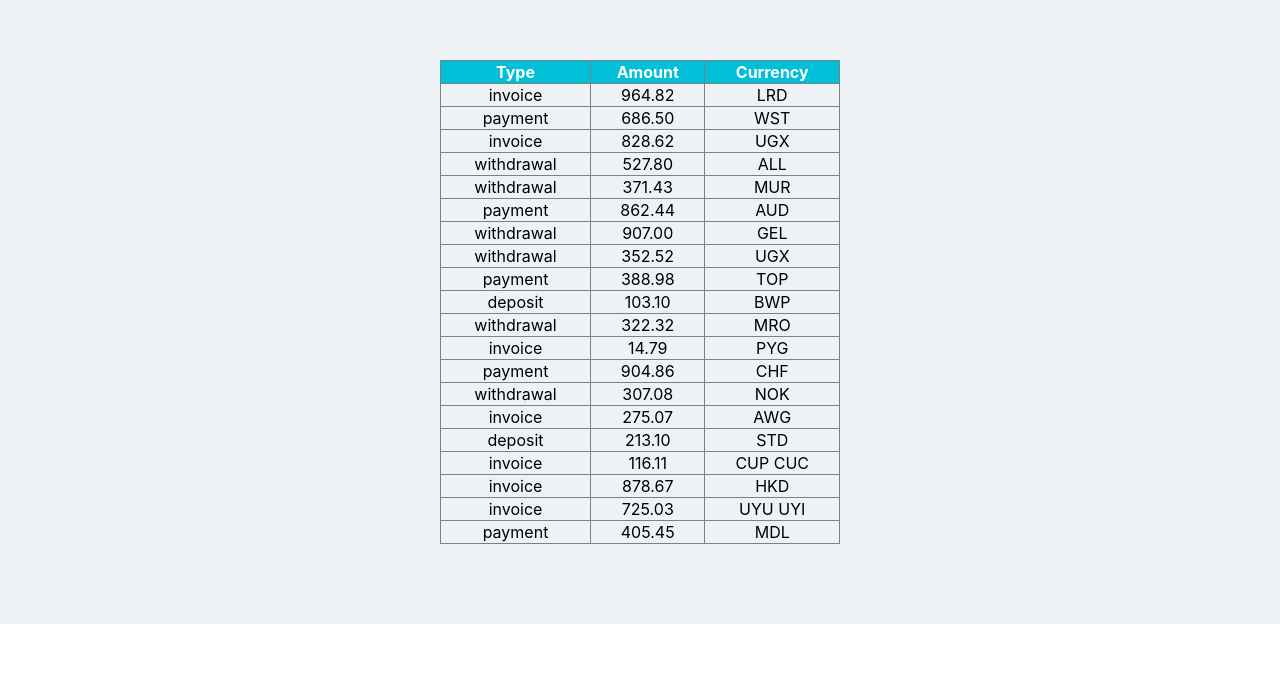
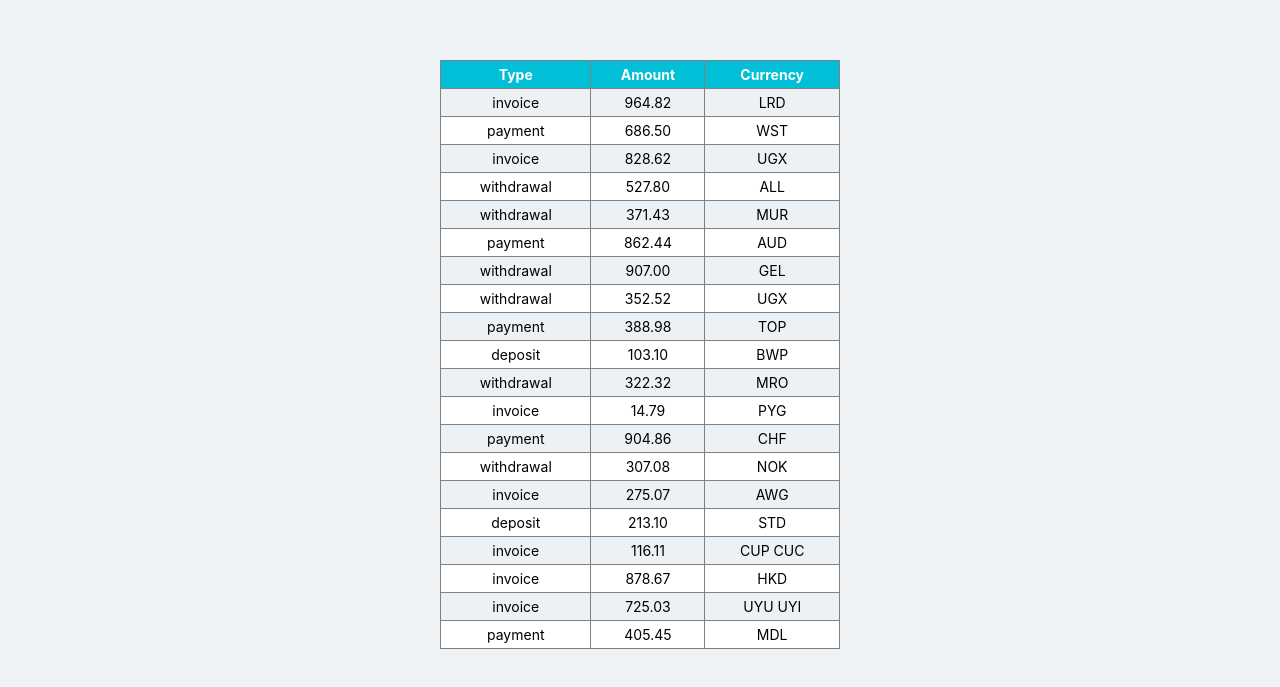
Before and after one commit to Ivan-GoIT/react-hw-01-components, a React (Create React App) app: page / in a window 1280 px wide. Shown: the part 1491-2178 px from the top of the page. Before the commit the page ends 2115 px from the top, so only its background shows below. Built offline with nearby package versions, Linux system fonts and the light colour scheme.

Commit message:
fix last

```diff
--- a/src/components/TransactionHistory/TransactionHistory.module.css
+++ b/src/components/TransactionHistory/TransactionHistory.module.css
@@ -3,16 +3,21 @@
   margin: 0 auto;
 }
 th {
+  padding: 5px 0;
+
   background-color: #00bfd7;
   color: #fff;
   border: 1px solid grey;
 }
 
 table {
+  font-size: 14px;
   border-collapse: collapse;
   border: 1px solid grey;
 }
-td{
+td {
+  padding: 5px 0;
   border: 1px solid grey;
-  text-align: center
+  text-align: center;
+  background-color: #fff;
 }
--- a/src/components/TransactionHistory/TransactionItem/TransactionItem.jsx
+++ b/src/components/TransactionHistory/TransactionItem/TransactionItem.jsx
@@ -1,7 +1,8 @@
+import css from './TransactionItem.module.css'
 export const TransactionItem = ({ type, amount, currency, rowColor }) => (
-  <tr className={rowColor}>
-    <td>{type}</td>
-    <td>{amount}</td>
-    <td>{currency}</td>
+  <tr>
+    <td className={css[rowColor]}>{type}</td>
+    <td className={css[rowColor]}>{amount}</td>
+    <td className={css[rowColor]}>{currency}</td>
   </tr>
 );
--- a/src/components/TransactionHistory/TransactionItem/TransactionItem.module.css
+++ b/src/components/TransactionHistory/TransactionItem/TransactionItem.module.css
@@ -0,0 +1,7 @@
+
+.light {
+  background: #ffffff;
+}
+.dark {
+  background: #ebf1f4;
+}
```
